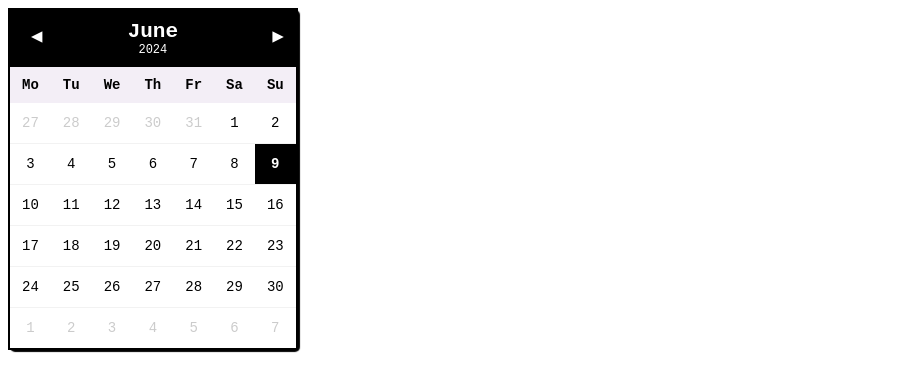
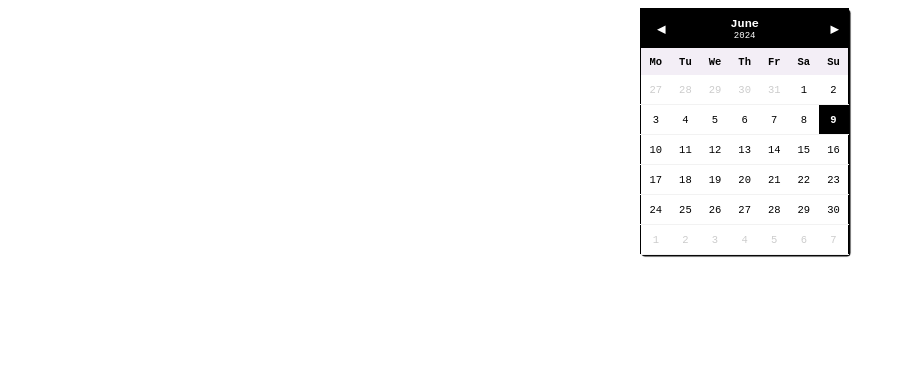
Before and after one commit to spookysmurph/purple-calendar, a plain HTML site: page index.html in a window 1280 px wide. Shown: the whole page, without its empty margins (0-906 px from the left). Drawn offline with Linux system fonts and the light colour scheme.

Commit message:
Update index.html 25% smaller

```diff
--- a/index.html
+++ b/index.html
@@ -9,7 +9,6 @@
     <style>
         body {
             font-family: monospace;
-
         }
 
         .wrapper {
@@ -20,99 +19,101 @@
             min-height: 100%;
         }
 
+        #calendar {
+            margin: 0 auto;
+            font-size: 10.5px; /* Reduced from 14px to 10.5px (25% smaller) */
+        }
 
-#calendar {
-    margin:  0 auto;
-    font-size: 14px;
-}
         table {
             border-collapse: collapse;
             table-layout: fixed;
             position: absolute;
             background-color: #fff;
-    border: 2px solid #000000;
-    box-shadow: 2px 2px 1px 0px #000000;
-    border-radius: 5px;
+            border: 1.5px solid #000000; /* Reduced size */
+            box-shadow: 1.5px 1.5px 0.75px 0px #000000; /* Reduced size */
+            border-radius: 3.75px; /* Reduced size */
         }
 
-.month{
+        .month {
             background-color: #000;
             color: #fff;
-    font-size: 1.5em;
+            font-size: 1.125em; /* Reduced from 1.5em to 1.125em (25% smaller) */
         }
+
         .year {
-    font-size: 12px;
+            font-size: 9px; /* Reduced from 12px to 9px (25% smaller) */
             font-weight: normal;
             display: block;
             text-shadow: none;
             color: #fff;
         }
 
-.day-header{
+        .day-header {
             background-color: #f3eef6;
         }
 
-td,th {
+        td, th {
             text-align: center;
             background-color: #fff;
         }
+
         th {
-    padding: 10px;
-    /* background-color: #000000;
-    color: #fff; */
-    /* font-weight: normal; */
+            padding: 7.5px; /* Reduced from 10px to 7.5px (25% smaller) */
         }
-
-
-
 
         td {
             padding: 0;
-    border-bottom: 1px solid rgba(0,0,0,0.05);
+            border-bottom: 0.75px solid rgba(0,0,0,0.05); /* Reduced size */
         }
-td>span {
+
+        td > span {
             color: rgb(0, 0, 0);
-    padding: 10px;
+            padding: 7.5px; /* Reduced from 10px to 7.5px (25% smaller) */
             display: block;
-    border: 2px solid transparent;
+            border: 1.5px solid transparent; /* Reduced size */
             transition: border 0.3s ease;
         }
 
-
-td.avui>span {
+        td.avui > span {
             font-weight: bold;
             background-color: #000000;
             color: #fff;
         }
+
         td.fora > span {
             opacity: 0.2;
         }
-
 
         .boto-next, .boto-prev {
             background: #000;
             color: #fff;
             font-family: inherit;
             border: none;
-    font-size: 25px;
+            font-size: 18.75px; /* Reduced from 25px to 18.75px (25% smaller) */
             font-weight: bold;
             text-shadow: inherit;
-    padding: 2px 10px 5px 10px;
-    line-height: 1px;
-    height: 30px;
-    width: 30px;
+            padding: 1.5px 7.5px 3.75px 7.5px; /* Reduced size */
+            line-height: 0.75px; /* Reduced size */
+            height: 22.5px; /* Reduced from 30px to 22.5px (25% smaller) */
+            width: 22.5px; /* Reduced from 30px to 22.5px (25% smaller) */
             vertical-align: middle;
             position: absolute;
-    top: 15px;
+            top: 11.25px; /* Reduced from 15px to 11.25px (25% smaller) */
         }
-.boto-next { right: 10px; padding-left: 13px; }
-.boto-prev { left: 10px; padding-right: 13px;}
 
+        .boto-next {
+            right: 7.5px; /* Reduced from 10px to 7.5px (25% smaller) */
+            padding-left: 9.75px; /* Reduced size */
+        }
 
+        .boto-prev {
+            left: 7.5px; /* Reduced from 10px to 7.5px (25% smaller) */
+            padding-right: 9.75px; /* Reduced size */
+        }
     </style>
 </head>
 <body>
-    <div class="">
+    <div class="wrapper">
         <div id="calendar"></div>
     </div>
     <script>
@@ -135,7 +136,7 @@
             'Sunday',
             'Monday',
             'Tuesday',
-    'Wedensday',
+            'Wednesday',
             'Thursday',
             'Friday',
             'Saturday'
@@ -160,7 +161,6 @@
 
         function calendar(widget, data)
         {
-
             var original = widget.getElementsByClassName('actiu')[0];
 
             if(typeof original === 'undefined')
```
Lines whose indentation alone changed are shown as unchanged.
